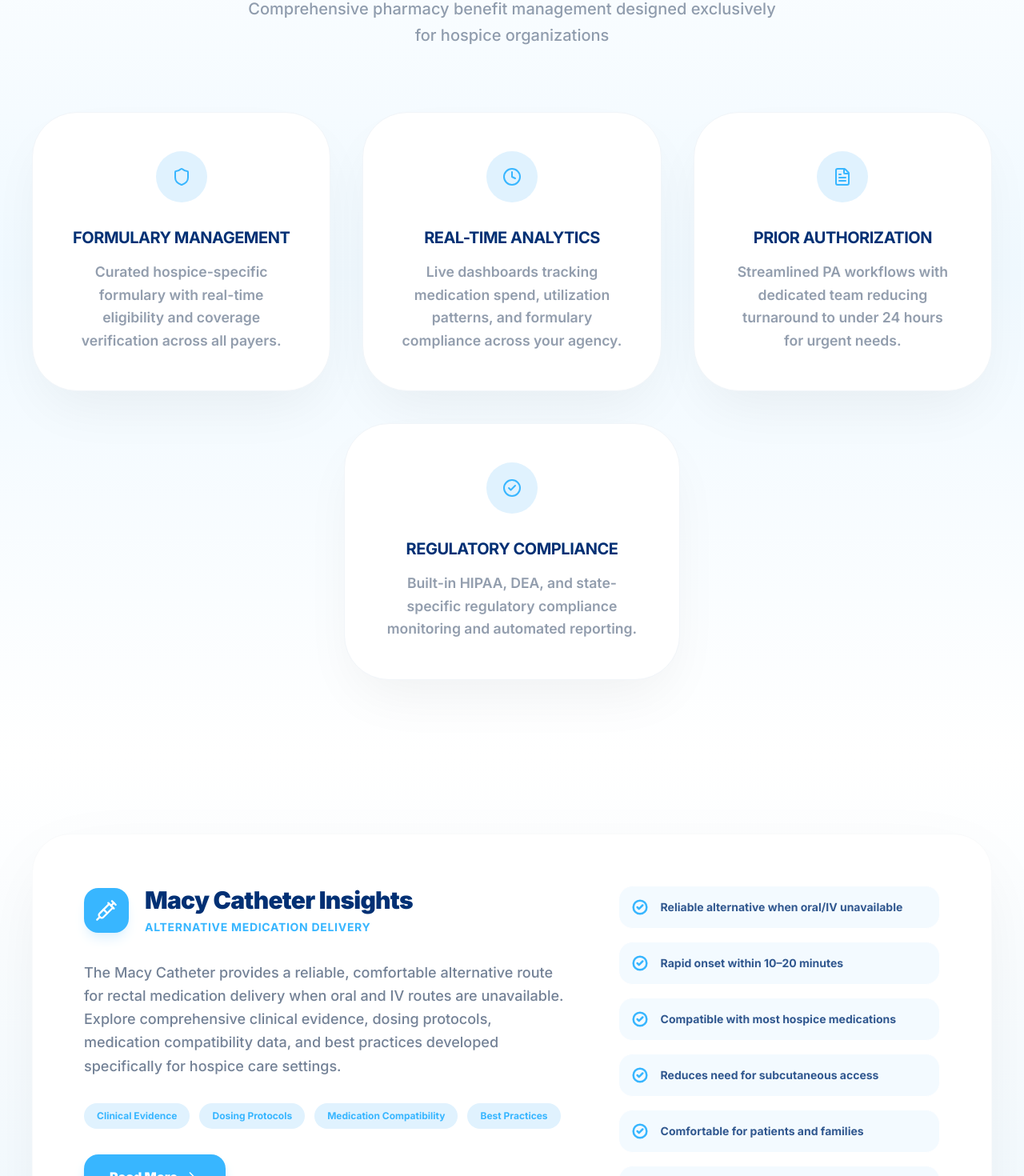
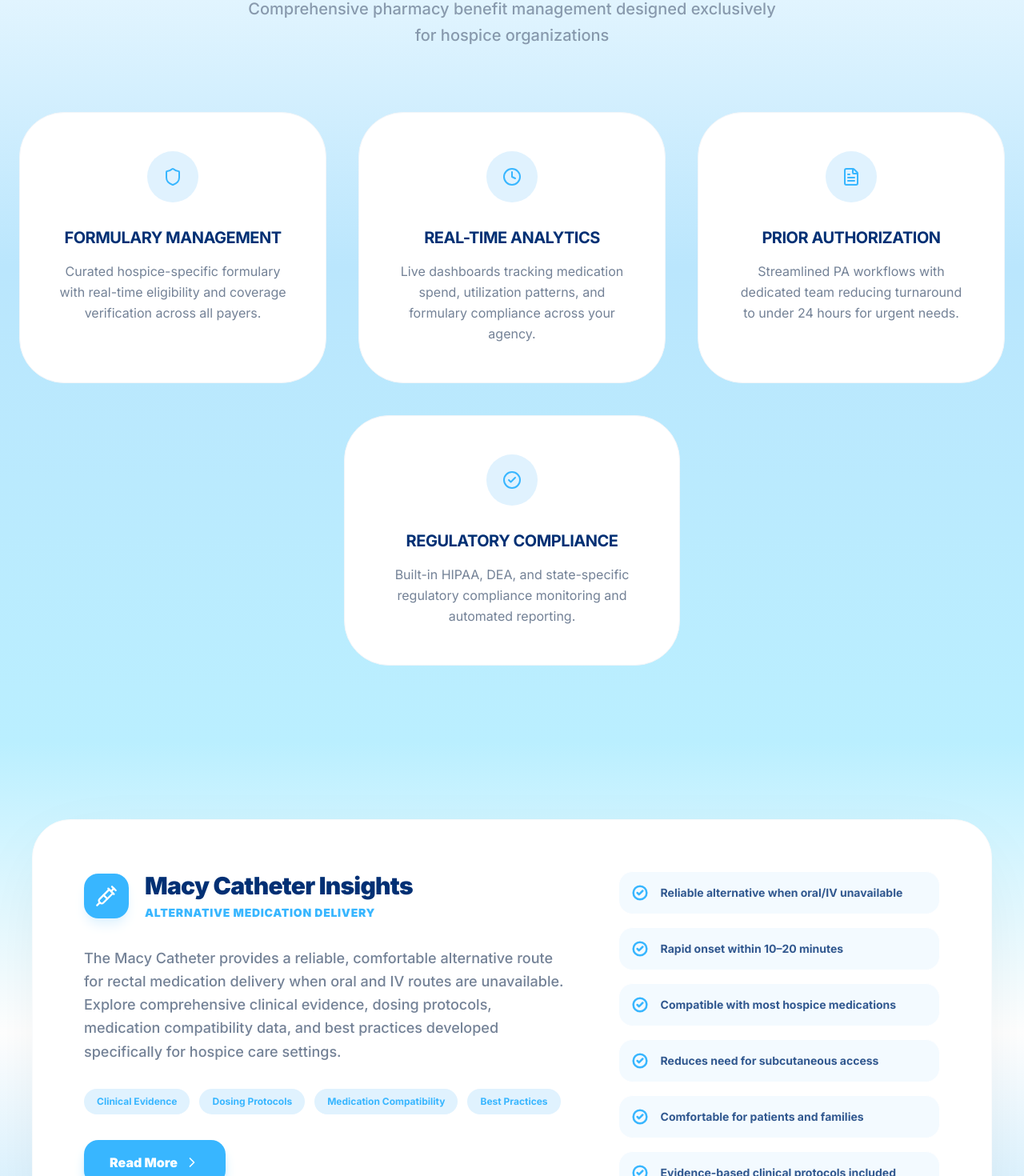
Before and after one commit to pronoy656/4hospiceRX, a Next.js app: page /pharmacy-solutions in a window 1280 px wide. Shown: the part 779-2249 px from the top of the page at 80% size. Built offline with nearby package versions, Linux system fonts and the light colour scheme.

Commit message:
gradient colour add

```diff
--- a/src/components/Pharmacy-Solutions/CatheterInsights.tsx
+++ b/src/components/Pharmacy-Solutions/CatheterInsights.tsx
@@ -14,7 +14,7 @@
 
 export default function CatheterInsights() {
     return (
-        <section className="py-24 px-6 bg-gradient-to-b from-white to-[#F0F9FF]">
+        <section className="py-24 px-6 bg-gradient-to-b from-[#BAEFFF] via-white to-[#BAE6FD]">
             <div className="max-w-[1200px] mx-auto">
                 <div className="bg-white rounded-[3rem] shadow-[0_30px_100px_-20px_rgba(0,0,0,0.08)] p-10 md:p-16 flex flex-col lg:flex-row gap-16 border border-gray-50">
 
@@ -28,7 +28,7 @@
                                 <h2 className="text-3xl font-black text-[#013074] tracking-tight leading-tight">
                                     Macy Catheter Insights
                                 </h2>
-                                <p className="text-[#38B6FF] font-bold text-sm uppercase tracking-wider mt-1">
+                                <p className="text-[#38B6FF] font-black text-sm uppercase tracking-wider mt-1">
                                     Alternative Medication Delivery
                                 </p>
                             </div>
--- a/src/components/Pharmacy-Solutions/DmeSolutions.tsx
+++ b/src/components/Pharmacy-Solutions/DmeSolutions.tsx
@@ -26,7 +26,7 @@
 
 export default function DmeSolutions() {
     return (
-        <section className="py-24 px-6 relative bg-gradient-to-b from-white via-[#F8FAFC] to-white">
+        <section className="py-24 px-6 relative bg-gradient-to-b from-[#BAE6FD] to-white">
             <div className="max-w-[1200px] mx-auto">
                 <div className="flex flex-col items-center text-center mb-20">
                     <div className="w-16 h-16 bg-[#F1F5F9] rounded-2xl flex items-center justify-center text-[#013074] mb-8 shadow-sm">
@@ -42,15 +42,15 @@
 
                 <div className="grid grid-cols-1 md:grid-cols-2 gap-8 max-w-[1000px] mx-auto">
                     {solutions.map((item, i) => (
-                        <div key={i} className="bg-white p-10 rounded-[2.5rem] border border-[#F1F5F9] shadow-[0_20px_50px_-20px_rgba(0,0,0,0.06)] flex items-start gap-8 transition-all hover:translate-y-[-5px] hover:shadow-xl duration-500">
+                        <div key={i} className="bg-white p-10 rounded-[2.5rem] border border-[#F1F5F9] flex items-start gap-8 transition-all hover:translate-y-[-5px] hover:shadow-lg duration-500">
                             <div className="w-14 h-14 bg-[#F8FAFC] rounded-2xl flex items-center justify-center flex-shrink-0 group-hover:scale-110 transition-transform">
                                 {item.icon}
                             </div>
                             <div className="space-y-2">
-                                <h3 className="text-xl font-bold text-[#013074] tracking-tight leading-tight">
+                                <h3 className="text-xl font-bold text-[#013074] tracking-tight leading-tight uppercase">
                                     {item.title}
                                 </h3>
-                                <p className="text-[#64748B] text-sm font-semibold opacity-70 leading-relaxed">
+                                <p className="text-[#64748B] leading-relaxed opacity-90">
                                     {item.desc}
                                 </p>
                             </div>
--- a/src/components/Pharmacy-Solutions/PbmOverview.tsx
+++ b/src/components/Pharmacy-Solutions/PbmOverview.tsx
@@ -26,8 +26,8 @@
 
 export default function PbmOverview() {
     return (
-        <section className="py-24 px-6 relative bg-gradient-to-b from-white via-[#F0F9FF] to-white">
-            <div className="max-w-[1200px] mx-auto">
+        <section className="py-24 px-6 relative bg-gradient-to-b from-white via-[#BAE6FD] to-[#BAEFFF]">
+            <div className="max-w-[1240px] mx-auto">
                 {/* Center Blueprint Icon */}
                 <div className="flex justify-center mb-6">
                     <div className="w-16 h-16 bg-[#38B6FF] rounded-2xl flex items-center justify-center text-white shadow-xl shadow-sky-100">
@@ -48,14 +48,14 @@
                 {/* Features Grid */}
                 <div className="grid grid-cols-1 md:grid-cols-3 gap-10 mb-10">
                     {features.slice(0, 3).map((feature, i) => (
-                        <div key={i} className="bg-white p-12 rounded-[3.5rem] border border-[#F1F5F9] shadow-[0_30px_70px_-15px_rgba(0,0,0,0.06)] flex flex-col items-center text-center group cursor-default hover:shadow-2xl transition-all duration-500 hover:translate-y-[-5px]">
+                        <div key={i} className="bg-white p-12 rounded-[3.5rem] border border-[#F1F5F9] flex flex-col items-center text-center group cursor-default hover:shadow-lg transition-all duration-500 hover:translate-y-[-5px]">
                             <div className="w-16 h-16 bg-[#E0F2FE] rounded-full flex items-center justify-center mb-8 group-hover:scale-110 transition-transform duration-500">
                                 {feature.icon}
                             </div>
                             <h3 className="text-xl font-bold text-[#013074] mb-4 leading-tight tracking-tight uppercase">
                                 {feature.title}
                             </h3>
-                            <p className="text-[#64748B] text-[1.1rem] leading-relaxed font-semibold opacity-70">
+                            <p className="text-[#64748B] leading-relaxed opacity-90">
                                 {feature.desc}
                             </p>
                         </div>
@@ -64,14 +64,14 @@
 
                 {/* Centered Compliance Card */}
                 <div className="flex justify-center">
-                    <div className="max-w-[420px] w-full bg-white p-12 rounded-[3.5rem] border border-[#F1F5F9] shadow-[0_30px_70px_-15px_rgba(0,0,0,0.06)] flex flex-col items-center text-center group cursor-default hover:shadow-2xl transition-all duration-500 hover:translate-y-[-5px]">
+                    <div className="max-w-[420px] w-full bg-white p-12 rounded-[3.5rem] border border-[#F1F5F9] flex flex-col items-center text-center group cursor-default hover:shadow-lg transition-all duration-500 hover:translate-y-[-5px]">
                         <div className="w-16 h-16 bg-[#E0F2FE] rounded-full flex items-center justify-center mb-8 group-hover:scale-110 transition-transform duration-500">
                             {features[3].icon}
                         </div>
                         <h3 className="text-xl font-bold text-[#013074] mb-4 leading-tight tracking-tight uppercase">
                             {features[3].title}
                         </h3>
-                        <p className="text-[#64748B] text-[1.1rem] leading-relaxed font-semibold opacity-70">
+                        <p className="text-[#64748B] leading-relaxed opacity-90">
                             {features[3].desc}
                         </p>
                     </div>
--- a/src/components/Tools/Toolspage.tsx
+++ b/src/components/Tools/Toolspage.tsx
@@ -10,7 +10,7 @@
     const [gridRef, isInView] = useInView({ threshold: 0.1 });
 
     return (
-        <div className="min-h-screen bg-[#F8FAFC]">
+        <div className="min-h-screen bg-gradient-to-b from-white via-[#BAEFFF]/50 to-white">
             {/* Header section with deep blue gradient */}
             <section className="relative bg-gradient-to-b from-[#003B73] to-[#005CAD] pt-28 pb-32 text-center text-white overflow-hidden">
                 {/* Subtle background glow */}
@@ -20,22 +20,22 @@
                     <Badge className="bg-white/10 hover:bg-white/20 text-white border-white/20 px-4 py-1.5 rounded-full text-xs font-semibold tracking-wider uppercase mb-6">
                         12 Evidence-Based Tools
                     </Badge>
-                    <h1 className="text-[56px] font-extrabold leading-tight mb-6">Clinical Tools</h1>
+                    <h1 className="text-[56px] font-extrabold leading-tight mb-6 tracking-tight">Clinical Tools</h1>
                     <p className="text-white/80 text-lg max-w-2xl mx-auto leading-relaxed">
                         Hospice-specific decision support tools, alphabetized for quick access
                     </p>
                 </div>
 
-                {/* Curved bottom transition SVG - Subtle River Waves */}
-                <div className="absolute bottom-0 left-0 w-full leading-[0] overflow-hidden">
-                    <svg viewBox="0 0 1440 100" fill="none" xmlns="http://www.w3.org/2000/svg" className="w-full h-auto text-[#F8FAFC] fill-current">
+                {/* Curved bottom transition SVG - Crisp White Curve */}
+                <div className="absolute bottom-0 left-0 w-full leading-[0] overflow-hidden translate-y-[1px]">
+                    <svg viewBox="0 0 1440 100" fill="none" xmlns="http://www.w3.org/2000/svg" className="w-full h-auto text-white fill-current">
                         <path d="M0 60C240 75 480 75 720 60C960 45 1200 45 1440 60V100H0V60Z" />
                     </svg>
                 </div>
             </section>
 
-            {/* Grid of Tools */}
-            <div className="max-w-[1200px] mx-auto px-6 py-12 lg:py-20 -mt-8 lg:-mt-16">
+            {/* Grid of Tools - Pulled into the Hero for more depth */}
+            <div className="max-w-[1200px] mx-auto px-6 py-12 lg:py-20 -mt-8 lg:-mt-16 relative z-10">
                 <div
                     ref={gridRef}
                     className="grid grid-cols-1 md:grid-cols-2 lg:grid-cols-4 gap-6"
--- a/src/components/common/Footer.tsx
+++ b/src/components/common/Footer.tsx
@@ -27,7 +27,7 @@
   ];
 
   return (
-    <footer className="bg-white pt-20 pb-10 border-t border-gray-100 mt-auto">
+    <footer className="bg-white pt-20 pb-10 border-t border-gray-100">
       <div className="max-w-[1440px] mx-auto px-10">
         <div className="grid grid-cols-1 md:grid-cols-2 lg:grid-cols-4 gap-12 mb-20">
 
```
